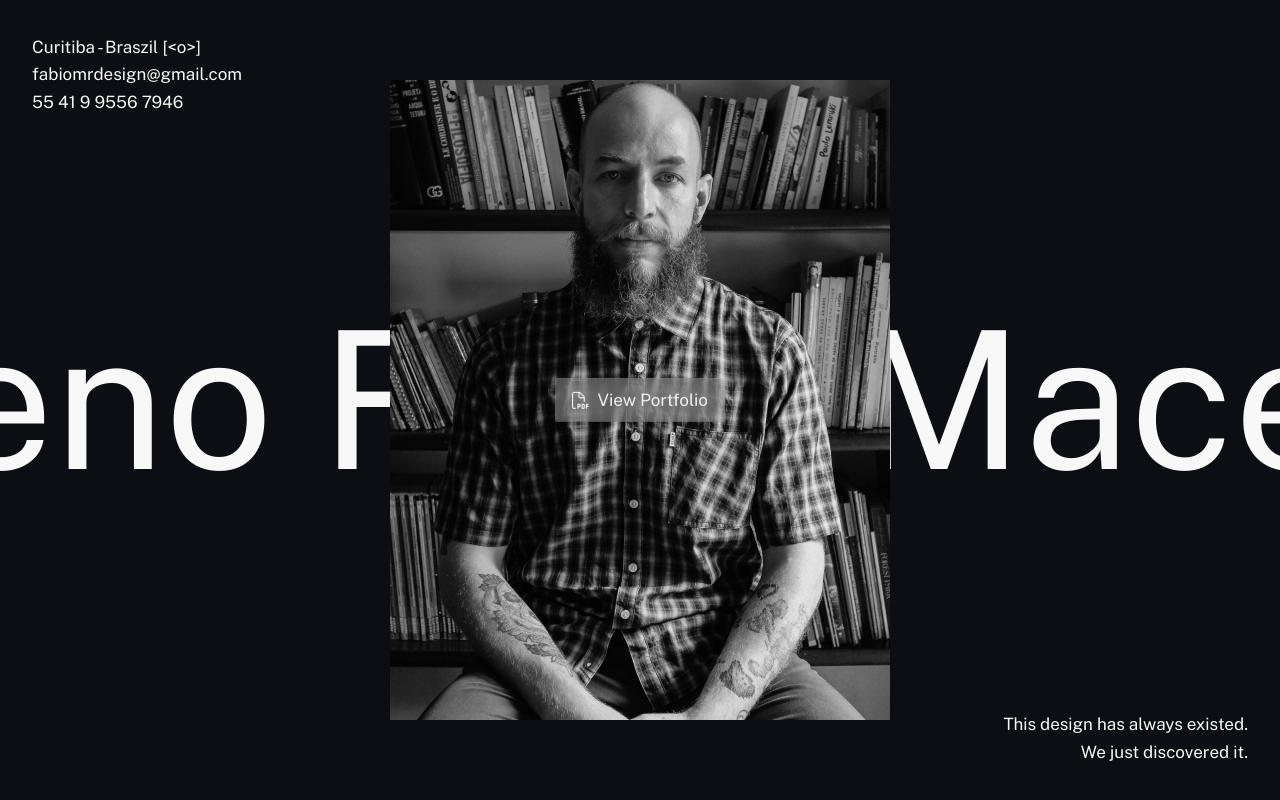
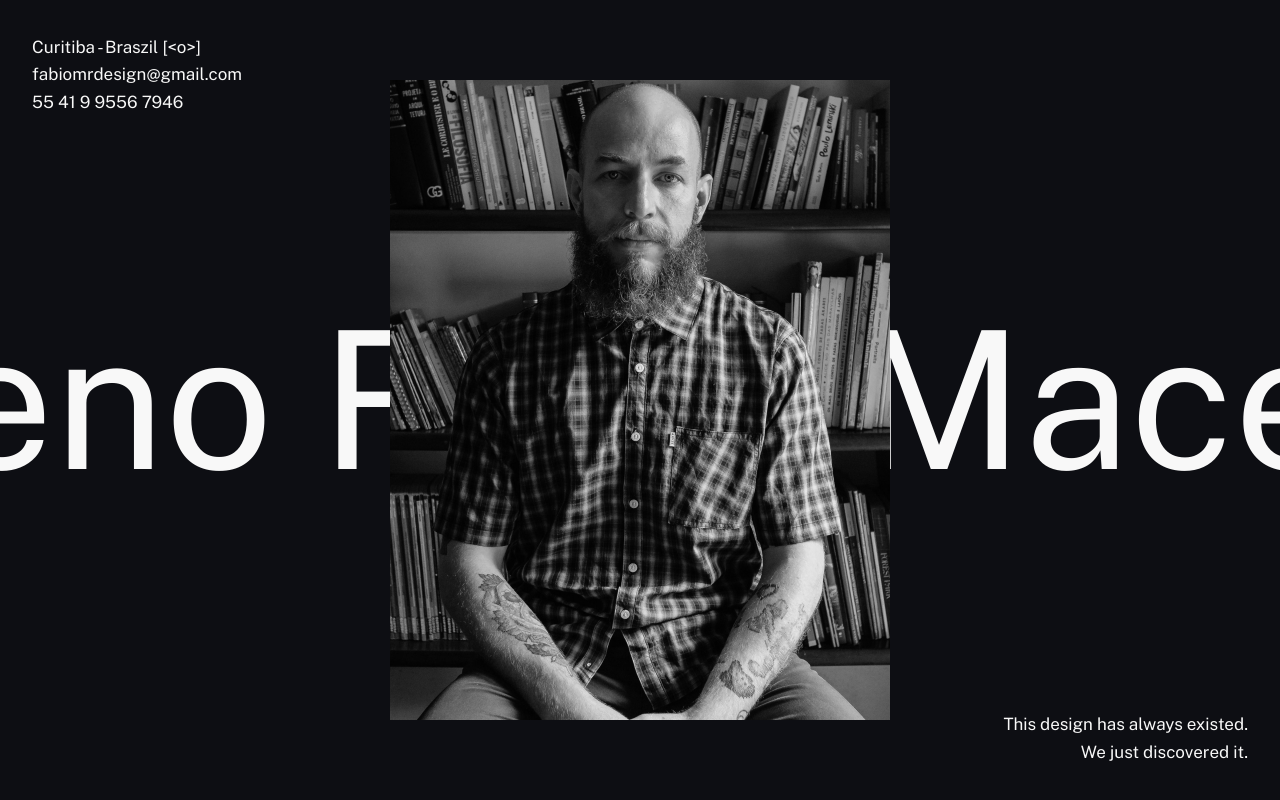
Before and after one commit to flaviort/fabio-maceno, an Astro site: page / in a window 1280 px wide. Built offline with nearby package versions, Linux system fonts and the light colour scheme; Astro itself is replaced by a stand-in of ours.

Commit message:
remove portfolio link

```diff
--- a/src/pages/index.astro
+++ b/src/pages/index.astro
@@ -37,12 +37,12 @@ import fabio from '../img/fabio.jpg'
 			))}
 		</div>
 
-		<div class='portfolio'>
+		<!--div class='portfolio'>
 			<a href='/downloads/portfolio.pdf' target='_blank' class='hover-underline'>
 				<Icon name='ux/pdf' />
 				View Portfolio
 			</a>
-		</div>
+		</div-->
 
 		<div class='container container-big relative z2'>
 			<div class='full-height'>
```
